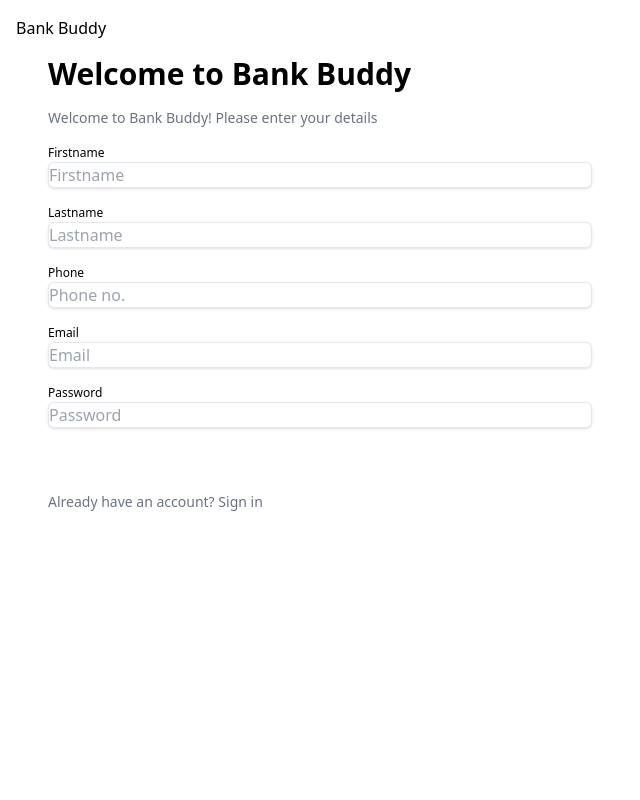
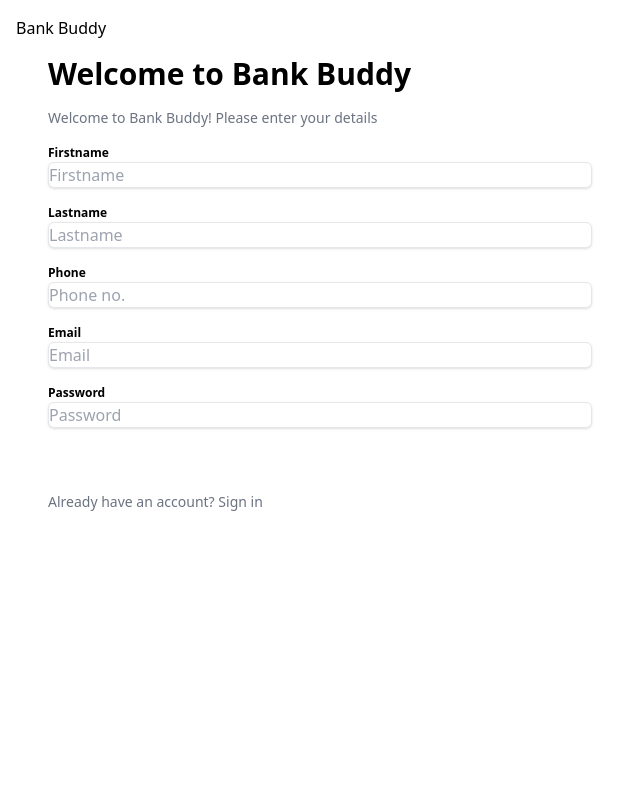
Before and after one commit to mikeeggertsen/bankbuddy, a Django app: page /signup/ in a window 1280 px wide. Shown: the whole page, without its empty margins (0-640 px from the left). Run offline with Django 4.2, Linux system fonts and the light colour scheme; some libraries are stand-ins or nearby versions.

Commit message:
Style typo fix sign up

```diff
--- a/authsystem/templates/authsystem/sign_up.html
+++ b/authsystem/templates/authsystem/sign_up.html
@@ -13,23 +13,23 @@
                {% csrf_token %}
                <div class="flex flex-col gap-4">
                    <div class="flex flex-col">
-                       <label class="text-[12px] text-bold" for="first_name">Firstname</label>
+                       <label class="text-[12px] font-semibold" for="first_name">Firstname</label>
                        {{form.first_name}}
                     </div>
                     <div class="flex flex-col">
-                       <label class="text-[12px] text-bold" for="last_name">Lastname</label>
+                       <label class="text-[12px] font-semibold" for="last_name">Lastname</label>
                        {{form.last_name}}
                     </div>
                     <div class="flex flex-col">
-                       <label class="text-[12px] text-bold" for="phone">Phone</label>
+                       <label class="text-[12px] font-semibold" for="phone">Phone</label>
                        {{form.phone}}
                     </div>
                   <div class="flex flex-col">
-                     <label class="text-[12px] text-bold" for="email">Email</label>
+                     <label class="text-[12px] font-semibold" for="email">Email</label>
                      {{form.email}}
                   </div>
                   <div class="flex flex-col">
-                     <label class="text-[12px] text-bold" for="email">Password</label>
+                     <label class="text-[12px] font-semibold" for="email">Password</label>
                      {{form.password}}
                   </div>
                </div>
```
